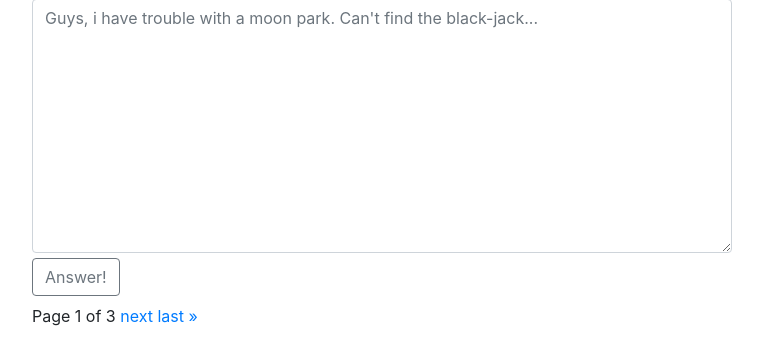
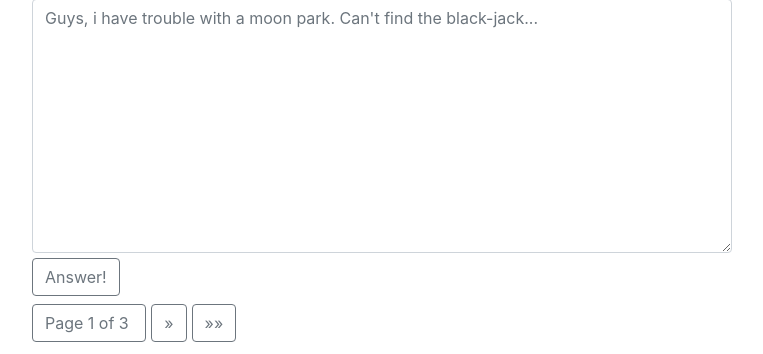
Before and after one commit to Penguin-Run/WEB-TP-SEM1-askme, a Django app: page /question/1/ in a window 1280 px wide. Shown: the part 902-1256 px from the top of the page, without its empty margins (53-816 px from the left). Before the commit the page ends 1228 px from the top, so only its background shows below. Run offline with Django 3.2, Linux system fonts and the light colour scheme; some libraries are stand-ins or nearby versions.

Commit message:
pagination design added

```diff
--- a/templates/inc/page_buttons.html
+++ /dev/null
@@ -1,6 +0,0 @@
-{% for page in pages %}
-<!-- TODO: сделать правильное добавление номера страницы к ссылке -->
-    <a  href="{{ page }}/">
-    	<button type="button" class="page_btn btn btn-outline-secondary">{{ page }}</button>
-    </a>
-{% endfor %}
--- a/templates/inc/pagination.html
+++ b/templates/inc/pagination.html
@@ -1,15 +1,25 @@
 <div class="pagination">
         {% if page_obj.has_previous %}
-            <a href="?page=1">&laquo; first &nbsp; </a>
-            <a href="?page={{ page_obj.previous_page_number }}"> previous&nbsp;</a>
+            <a href="?page=1">
+                <button type="button" class="page_btn btn btn-outline-secondary">&laquo;&laquo;</button>
+            </a>
+            <a href="?page={{ page_obj.previous_page_number }}">
+                <button type="button" class="page_btn btn btn-outline-secondary">&laquo;</button>
+            </a>
         {% endif %}
 
-        <span class="current">
-            Page {{ page_obj.number }} of {{ page_obj.paginator.num_pages }}&nbsp;
-        </span>
+        <button type="button" class="page_btn btn btn-outline-secondary">
+            <span class="current">
+                Page {{ page_obj.number }} of {{ page_obj.paginator.num_pages }}&nbsp;
+            </span>
+        </button>
 
         {% if page_obj.has_next %}
-            <a href="?page={{ page_obj.next_page_number }}"> next&nbsp;</a>
-            <a href="?page={{ page_obj.paginator.num_pages }}"> last &raquo;</a>
+            <a href="?page={{ page_obj.next_page_number }}">
+                <button type="button" class="page_btn btn btn-outline-secondary">&raquo;</button>
+            </a>
+            <a href="?page={{ page_obj.paginator.num_pages }}">
+                <button type="button" class="page_btn btn btn-outline-secondary">&raquo;&raquo;</button>
+            </a>
         {% endif %}
 </div>
```
